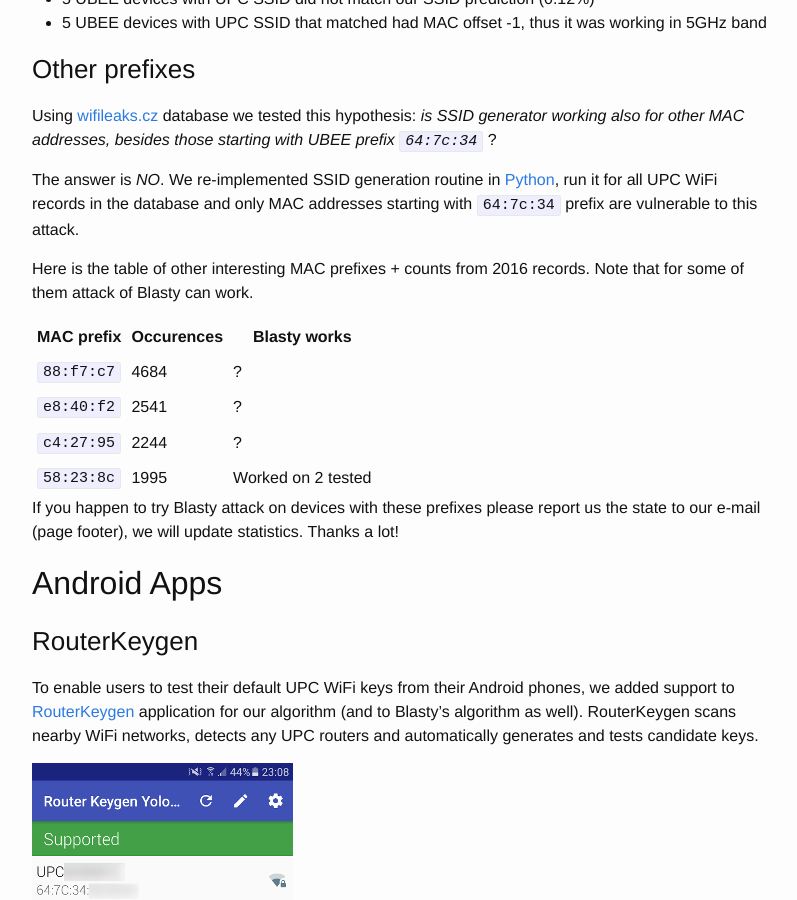
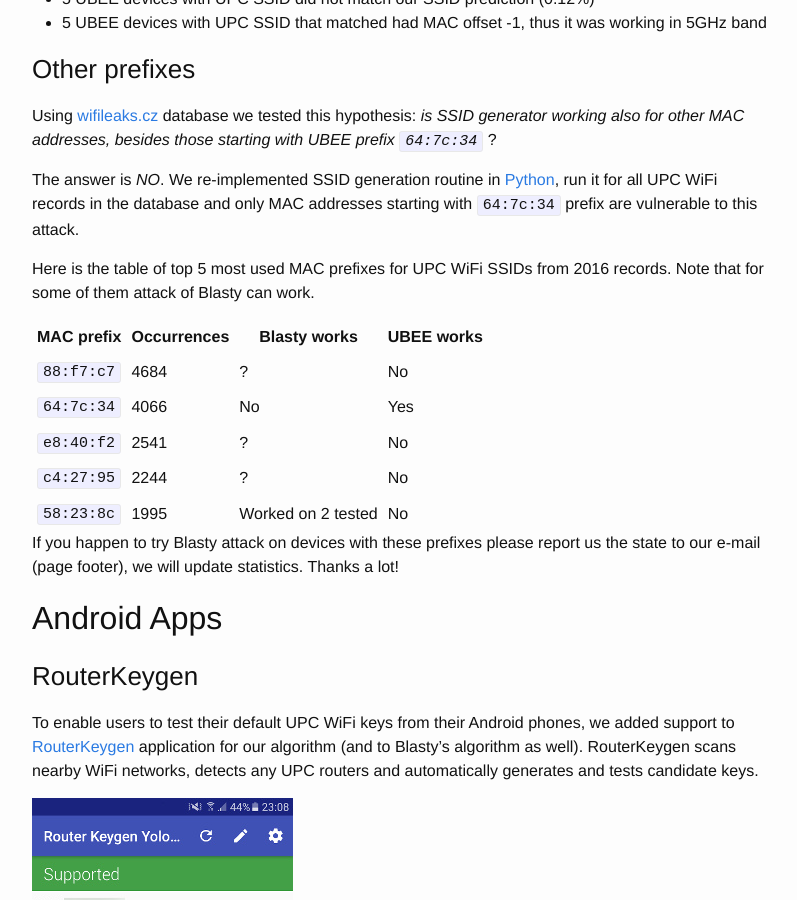
Before and after one commit to yolosec/deadcodeBlog, a Jekyll site: the page built from _posts/2016-06-14-UPC-UBEE-EVW3226-WPA2-Reversing.markdown, in a window 1280 px wide and 900 px high, scrolled down 27873 px. Shown: the whole window, without its empty margins (238-1035 px from the left). Built offline with Jekyll 4.4.1, drawn with Linux system fonts in a browser that asks for light colours; formulas are drawn with MathJax 3.

Commit message:
ubee: prefix table rephrasing

```diff
--- a/_posts/2016-06-14-UPC-UBEE-EVW3226-WPA2-Reversing.markdown
+++ b/_posts/2016-06-14-UPC-UBEE-EVW3226-WPA2-Reversing.markdown
@@ -852,15 +852,16 @@ The answer is *NO*. We re-implemented SSID generation routine in
 [Python](https://github.com/yolosec/upcgen/blob/master/pytools/ubee_wifileaks.py), run it for all UPC WiFi records in
 the database and only MAC addresses starting with `64:7c:34` prefix are vulnerable to this attack.
 
-Here is the table of other interesting MAC prefixes + counts from 2016 records.
+Here is the table of top 5 most used MAC prefixes for UPC WiFi SSIDs from 2016 records.
 Note that for some of them attack of Blasty can work.
 
-| MAC prefix | Occurences | Blasty works |
-| ---------- | ---------- | ------------ |
-| `88:f7:c7` | 4684       |  ?           |
-| `e8:40:f2` | 2541       |  ?           |
-| `c4:27:95` | 2244       |  ?           |
-| `58:23:8c` | 1995       |  Worked on 2 tested           |
+| MAC prefix | Occurrences | Blasty works | UBEE works |
+| ---------- | ----------  | ------------ | ---------- |
+| `88:f7:c7` | 4684        |  ?           | No |
+| `64:7c:34` | 4066        |  No          | Yes |
+| `e8:40:f2` | 2541        |  ?           | No |
+| `c4:27:95` | 2244        |  ?           | No |
+| `58:23:8c` | 1995        |  Worked on 2 tested | No |
 {:.mbtablestyle2}
 
 If you happen to try Blasty attack on devices with these prefixes please report us the state to our e-mail (page footer), we will update statistics.
```
